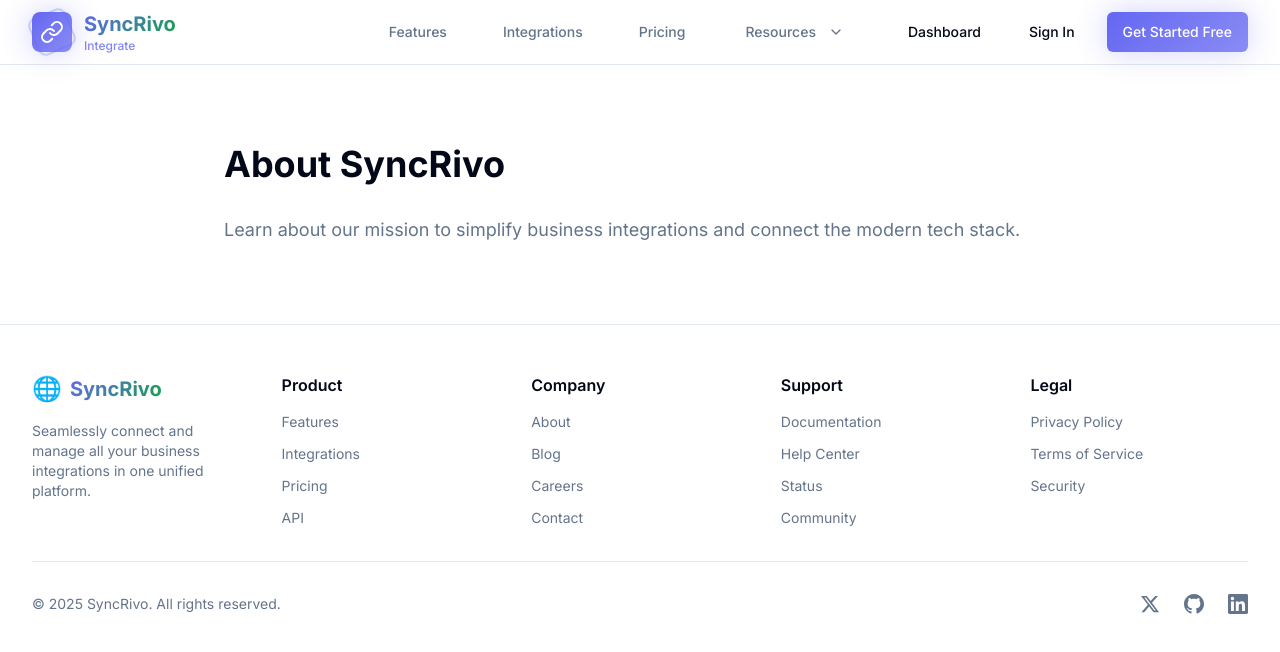
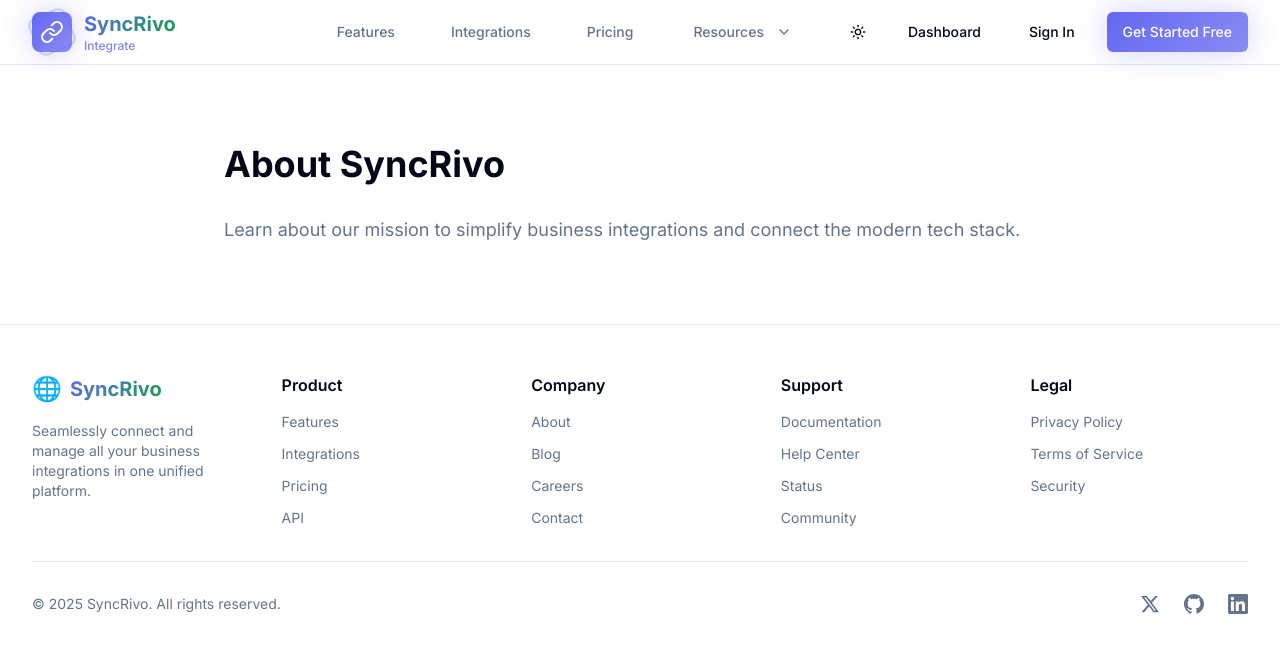
Before and after one commit to vidyakumarm/syncrivo-blueprint-project, a React (Vite) app: page /about in a window 1280 px wide. Shown: the top 652 px of the page. Built offline with nearby package versions, Linux system fonts and the light colour scheme.

Commit message:
Add theme toggle
Implement a theme toggle button to allow users to switch between light and dark themes.

```diff
--- a/package.json
+++ b/package.json
@@ -47,7 +47,7 @@
     "embla-carousel-react": "^8.3.0",
     "input-otp": "^1.2.4",
     "lucide-react": "^0.462.0",
-    "next-themes": "^0.3.0",
+    "next-themes": "^0.4.6",
     "react": "^18.3.1",
     "react-day-picker": "^8.10.1",
     "react-dom": "^18.3.1",
--- a/src/App.tsx
+++ b/src/App.tsx
@@ -3,6 +3,7 @@ import { Toaster as Sonner } from "@/components/ui/sonner";
 import { TooltipProvider } from "@/components/ui/tooltip";
 import { QueryClient, QueryClientProvider } from "@tanstack/react-query";
 import { BrowserRouter, Routes, Route } from "react-router-dom";
+import { ThemeProvider } from "next-themes";
 import Index from "./pages/Index";
 import Features from "./pages/Features";
 import Integrations from "./pages/Integrations";
@@ -25,6 +26,12 @@ const queryClient = new QueryClient();
 
 const App = () => (
   <QueryClientProvider client={queryClient}>
+    <ThemeProvider
+      attribute="class"
+      defaultTheme="system"
+      enableSystem
+      disableTransitionOnChange
+    >
       <TooltipProvider>
         <Toaster />
         <Sonner />
@@ -51,6 +58,7 @@ const App = () => (
         </Routes>
         </BrowserRouter>
       </TooltipProvider>
+    </ThemeProvider>
   </QueryClientProvider>
 );
 
--- a/src/components/layout/Navigation.tsx
+++ b/src/components/layout/Navigation.tsx
@@ -2,6 +2,7 @@ import { useState } from 'react';
 import { Link, useLocation } from 'react-router-dom';
 import { Button } from '@/components/ui/button';
 import { RotatingLogo } from '@/components/ui/rotating-logo';
+import { ThemeToggle } from '@/components/ui/theme-toggle';
 import { Menu, X, ChevronDown } from 'lucide-react';
 import {
   DropdownMenu,
@@ -82,8 +83,9 @@ export function Navigation() {
               )
             ))}
 
-            {/* Auth Buttons */}
+            {/* Theme Toggle & Auth Buttons */}
             <div className="flex items-center space-x-4">
+              <ThemeToggle />
               <Button variant="ghost" asChild>
                 <Link to="/dashboard">Dashboard</Link>
               </Button>
--- /dev/null
+++ b/src/components/ui/theme-toggle.tsx
@@ -0,0 +1,43 @@
+import { Moon, Sun, Palette } from "lucide-react"
+import { useTheme } from "next-themes"
+import { Button } from "@/components/ui/button"
+import {
+  DropdownMenu,
+  DropdownMenuContent,
+  DropdownMenuItem,
+  DropdownMenuTrigger,
+} from "@/components/ui/dropdown-menu"
+
+export function ThemeToggle() {
+  const { setTheme, theme } = useTheme()
+
+  return (
+    <DropdownMenu>
+      <DropdownMenuTrigger asChild>
+        <Button
+          variant="ghost"
+          size="sm"
+          className="relative h-9 w-9 hover:bg-accent/10"
+        >
+          <Sun className="h-4 w-4 rotate-0 scale-100 transition-all dark:-rotate-90 dark:scale-0" />
+          <Moon className="absolute h-4 w-4 rotate-90 scale-0 transition-all dark:rotate-0 dark:scale-100" />
+          <span className="sr-only">Toggle theme</span>
+        </Button>
+      </DropdownMenuTrigger>
+      <DropdownMenuContent align="end" className="w-40">
+        <DropdownMenuItem onClick={() => setTheme("light")} className="cursor-pointer">
+          <Sun className="mr-2 h-4 w-4" />
+          <span>Light</span>
+        </DropdownMenuItem>
+        <DropdownMenuItem onClick={() => setTheme("dark")} className="cursor-pointer">
+          <Moon className="mr-2 h-4 w-4" />
+          <span>Dark</span>
+        </DropdownMenuItem>
+        <DropdownMenuItem onClick={() => setTheme("system")} className="cursor-pointer">
+          <Palette className="mr-2 h-4 w-4" />
+          <span>System</span>
+        </DropdownMenuItem>
+      </DropdownMenuContent>
+    </DropdownMenu>
+  )
+}
```
Also changed, not shown: 1 other file (tests, documents, lock files or other folders). Lines whose indentation alone changed are shown as unchanged.
